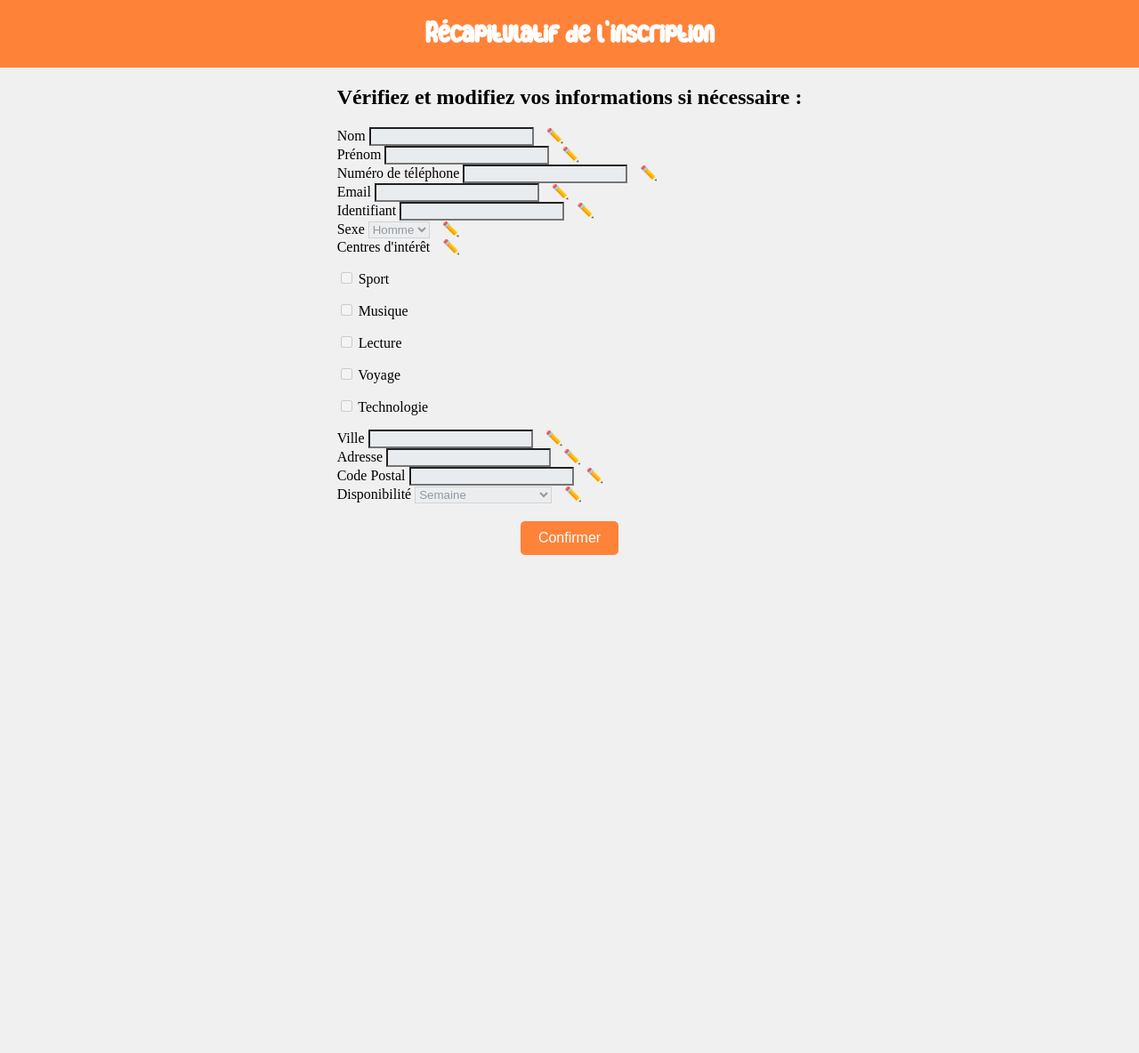
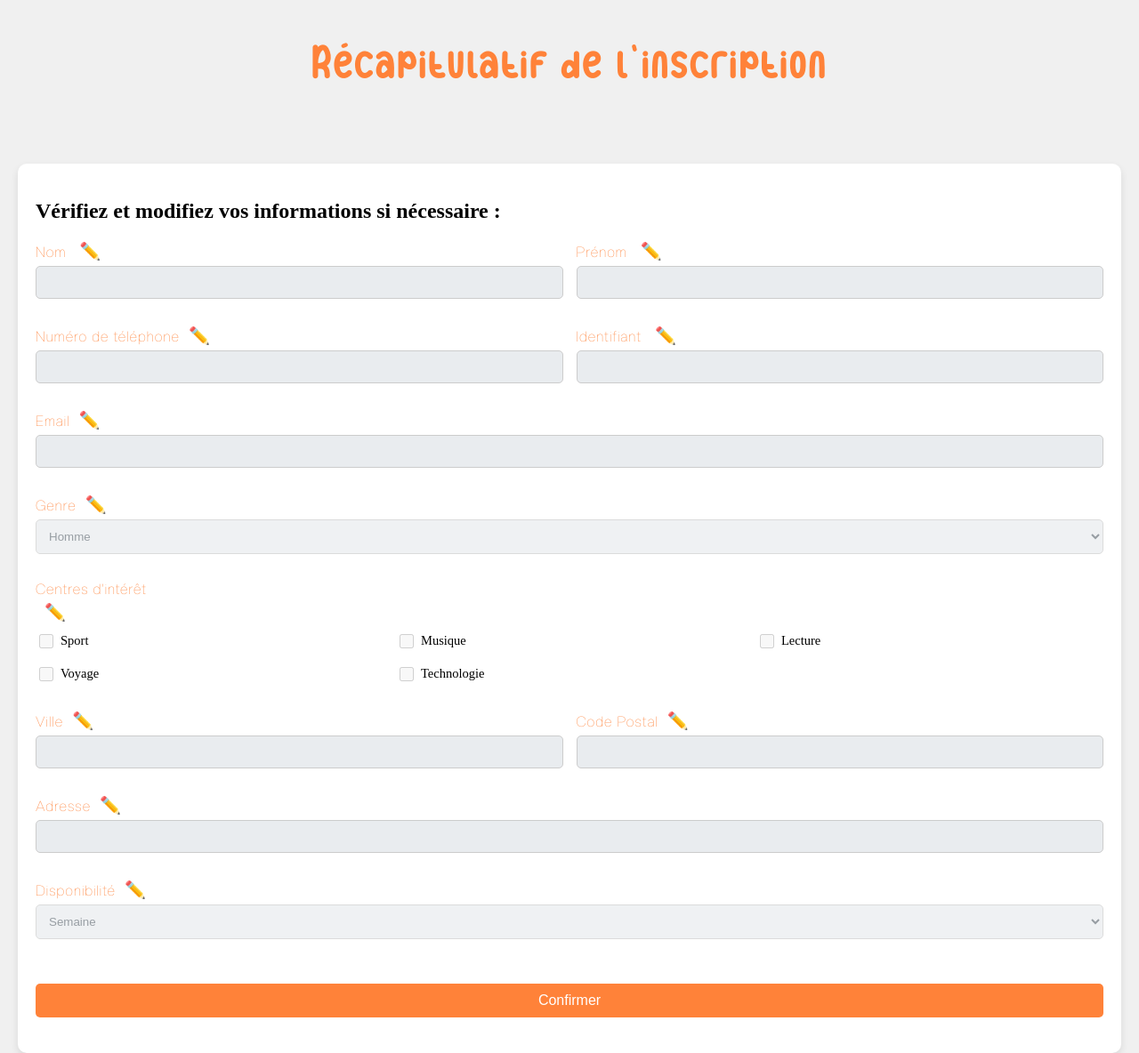
Before and after one commit to JustDevop/VolumnTime, a PHP site: page /php/Recapitulatif.php in a window 1280 px wide. Shown: the whole page at 89% size. Before the commit the page ends 624 px from the top, so only its background shows below. Run offline with PHP 8.4, Linux system fonts and the light colour scheme; data that the repository does not hold is empty.

Commit message:
bcp trop de changement

```diff
--- a/css/styleRecap.css
+++ b/css/styleRecap.css
@@ -4,6 +4,7 @@ html, body {
     margin: 0;
     height: 100%; /* Assurez-vous que le body prend toute la hauteur */
 }
+
 
 /*POLICE*/
 @font-face {
@@ -31,21 +32,22 @@ body {
 }
 
 header {
-    width: 100%;
-    background-color: #ff8239; /* Changement de la couleur de fond */
-    color: white; /* Changement de la couleur du texte */
-    padding: 20px 0;
+    /* width: 100%;
+    padding: 20px 0; */
     text-align: center;
+    margin-bottom: 20px;
 }
 
 h1 {
-    margin: 0;
-    font-size: 2.5em; /* Augmentation de la taille de la police */
-    font-family: Nightblows; /* Utilisation de la police Nightblows */
+    font-size: 400%;
+    font-family: Nightblows;
+    letter-spacing: 2px;
+    font-weight: 300;
+    color: #ff8239;
 }
 
 .main {
-    background-color: white; /* Changement de la couleur de fond */
+    background-color: #eee; /* Changement de la couleur de fond */
     padding: 30px; /* Augmentation du padding */
     border-radius: 10px; /* Augmentation du border-radius */
     box-shadow: 0 8px 16px rgba(0, 0, 0, 0.2); /* Augmentation de l'ombre */
@@ -63,6 +65,7 @@ h1 {
 .form-group {
     flex: 1;
     margin-right: 10px;
+    grid-column: span 2; /* Ajout de cette ligne pour que le bouton prenne toute la largeur */
 }
 
 .form-group:last-child {
@@ -87,7 +90,8 @@ h1 {
 
 .form-group .btn {
     display: block;
-    margin: 20px auto; /* Centrer le bouton */
+    width: 100%; /* S'assure que le bouton prend toute la largeur */
+    margin: 20px auto;
     padding: 10px 20px;
     background-color: #ff8239; /* Couleur de fond du bouton */
     color: white; /* Couleur du texte du bouton */
@@ -114,3 +118,145 @@ h1 {
 .checkbox-group label {
     font-weight: normal; /* Enlever le gras */
 }
+
+.formRecap {
+    background-color: #fff;
+    padding: 20px;
+    border-radius: 10px;
+    box-shadow: 0 4px 8px rgba(0, 0, 0, 0.1);
+    width: 1200px;
+    margin-top: 20px;
+}
+
+label {
+    margin-bottom: 5px;
+    color: #ff8239;
+    font-family: Creato;
+    letter-spacing: 1px;
+}
+
+/* Styles de la boîte d'inscription */
+.formIns {
+    background-color: #fff;
+    padding: 20px;
+    border-radius: 10px;
+    box-shadow: 0 4px 8px rgba(0, 0, 0, 0.1);
+    width: 300px;
+    margin-top: 20px; /* Ajout d'une marge supérieure pour descendre le formulaire */
+}
+
+form {
+    display: grid;
+    grid-template-columns: 1fr 1fr;
+    gap: 15px;
+}
+
+.nom, .prenom, .tel, .mail, .id, .mdp, .sexe, .centre, .ville, .adresse, .postal, .dispo, .handicap, .descriptionHandi {
+    margin-bottom: 15px;
+}
+
+.nom, .prenom, .tel, .id {
+    display: flex;
+    flex-direction: column;
+    grid-column: span 1;
+}
+
+.mail, .sexe, .centre, .adresse, .dispo, .descriptionHandi {
+    display: flex;
+    flex-direction: column;
+    grid-column: span 2;
+}
+
+.ville, .postal {
+    display: flex;
+    flex-direction: column;
+    grid-column: span 1;
+}
+
+.centre p {
+    float: left;
+    font-size: 14.5px;
+    margin: 0;
+    padding: 0;
+}
+
+.centre1 {
+    display: grid;
+    grid-template-columns: repeat(3, 1fr);
+    gap: 15px;
+    margin-top: 10px;
+}
+
+.centre1 p {
+    display: flex;
+    align-items: center;
+    justify-content: flex-start;
+    text-align: left;
+    margin: 0;
+    padding: 0;
+}
+
+.centre1 input[type="checkbox"] {
+    margin-right: 8px;
+    width: 16px;
+    height: 16px;
+}
+
+input, select, textarea {
+    padding: 10px;
+    border: 1px solid #ccc;
+    border-radius: 5px;
+    width: 100%;
+    box-sizing: border-box; /* Assurez-vous que les champs remplissent la largeur */
+}
+
+select[multiple] {
+    height: auto;
+}
+
+button.btn, a.btn {
+    padding: 10px;
+    background-color: #ff8239;
+    color: white;
+    border: none;
+    border-radius: 5px;
+    cursor: pointer;
+    text-align: center;
+    text-decoration: none;
+    transition: background-color 0.3s ease;
+    display: block;
+    margin-top: 10px;
+    grid-column: span 2;
+    width: 100%;
+}
+
+button.btn:hover, a.btn:hover {
+    background-color: #e67333;
+}
+
+p {
+    text-align: center;
+    margin-top: 20px;
+}
+
+p a {
+    color: #ff8239;
+    text-decoration: none;
+}
+
+p a:hover {
+    text-decoration: underline;
+}
+
+/* Style pour les champs en lecture seule */
+.readonly {
+    background-color: #e9ecef;
+    color: #6c757d;
+}
+
+/* Style pour les boutons d'édition */
+.edit-btn {
+    cursor: pointer;
+    margin-left: 10px;
+    font-size: 1.2em;
+}
--- a/include/connect_bdd.php
+++ b/include/connect_bdd.php
@@ -1,9 +1,5 @@
 <?php
     session_start();
-<<<<<<< HEAD
-    try{$db=new PDO('mysql:host=localhost;dbname=db-hauleben','usr-hauleben','s7g9WG2$JwSC');}
-=======
-    try{$db=new PDO('mysql:host=localhost;dbname=volumntime','hauleben','s7g9WG2$JwSC');}
->>>>>>> 5c2ac2d32d62dffd10f873f9f1a53a16f063de24
+    try{$db=new PDO('mysql:host=localhost;dbname=db-hauleben','root','');}
     catch(Exception $e){ die('Erreur:' .$e->getMessage() );}
 ?>
--- a/php/Recapitulatif.php
+++ b/php/Recapitulatif.php
@@ -25,38 +25,39 @@
             <h2>Vérifiez et modifiez vos informations si nécessaire :</h2>
             <form action="creation_benevole.php" method="POST">
                 <div class="nom">
-                    <label for="nom">Nom</label>
+                    <label for="nom">Nom <span class="edit-btn" onclick="enableEdit('nom')">✏️</span></label>
                     <input type="text" id="nom" name="nom" value="<?php echo htmlspecialchars($_POST['nom']); ?>" required readonly class="readonly">
-                    <span class="edit-btn" onclick="enableEdit('nom')">✏️</span>
+
                 </div>
                 <div class="prenom">
-                    <label for="prenom">Prénom</label>
+                    <label for="prenom">Prénom <span class="edit-btn" onclick="enableEdit('prenom')">✏️</span></label>
                     <input type="text" id="prenom" name="prenom" value="<?php echo htmlspecialchars($_POST['prenom']); ?>" required readonly class="readonly">
-                    <span class="edit-btn" onclick="enableEdit('prenom')">✏️</span>
+
                 </div>
                 <div class="tel">
-                    <label for="telephone">Numéro de téléphone</label>
+                    <label for="telephone">Numéro de téléphone<span class="edit-btn" onclick="enableEdit('telephone')">✏️</span></label>
                     <input type="tel" id="telephone" name="telephone" pattern="\d{10}" maxlength="10" value="<?php echo htmlspecialchars($_POST['telephone']); ?>" required readonly class="readonly">
-                    <span class="edit-btn" onclick="enableEdit('telephone')">✏️</span>
+
+                </div>
+                <div class="id">
+                    <label for="identifiant">Identifiant <span class="edit-btn" onclick="enableEdit('identifiant')">✏️</span></label>
+                    <input type="text" id="identifiant" name="identifiant" value="<?php echo htmlspecialchars($_POST['identifiant']); ?>" required readonly class="readonly">
+
                 </div>
                 <div class="mail">
-                    <label for="email">Email</label>
+                    <label for="email">Email<span class="edit-btn" onclick="enableEdit('email')">✏️</span></label>
                     <input type="email" id="email" name="email" value="<?php echo htmlspecialchars($_POST['email']); ?>" required readonly class="readonly">
-                    <span class="edit-btn" onclick="enableEdit('email')">✏️</span>
+
                 </div>
-                <div class="id">
-                    <label for="identifiant">Identifiant</label>
-                    <input type="text" id="identifiant" name="identifiant" value="<?php echo htmlspecialchars($_POST['identifiant']); ?>" required readonly class="readonly">
-                    <span class="edit-btn" onclick="enableEdit('identifiant')">✏️</span>
-                </div>
+
                 <div class="sexe">
-                    <label for="sexe">Sexe</label>
+                    <label for="sexe">Genre<span class="edit-btn" onclick="enableEdit('sexe')">✏️</span></label>
                     <select id="sexe" name="sexe" required disabled class="readonly">
                         <option value="homme" <?php if ($_POST['sexe'] == 'homme') echo 'selected'; ?>>Homme</option>
                         <option value="femme" <?php if ($_POST['sexe'] == 'femme') echo 'selected'; ?>>Femme</option>
                         <option value="neutre" <?php if ($_POST['sexe'] == 'neutre') echo 'selected'; ?>>Neutre</option>
                     </select>
-                    <span class="edit-btn" onclick="enableEdit('sexe')">✏️</span>
+
                 </div>
                 <div class="centre">
                     <label for="interets">Centres d'intérêt</label>
@@ -85,28 +86,29 @@
                     </div>
                 </div>
                 <div class="ville">
-                    <label for="ville">Ville</label>
+                    <label for="ville">Ville<span class="edit-btn" onclick="enableEdit('ville')">✏️</span></label>
                     <input type="text" id="ville" name="ville" value="<?php echo htmlspecialchars($_POST['ville']); ?>" required readonly class="readonly">
-                    <span class="edit-btn" onclick="enableEdit('ville')">✏️</span>
+
+                </div>
+                <div class="postal">
+                    <label for="postal">Code Postal<span class="edit-btn" onclick="enableEdit('postal')">✏️</span></label>
+                    <input type="number" id="postal" name="postal" value="<?php echo htmlspecialchars($_POST['postal']); ?>" required readonly class="readonly">
+
                 </div>
                 <div class="adresse">
-                    <label for="adresse">Adresse</label>
+                    <label for="adresse">Adresse<span class="edit-btn" onclick="enableEdit('adresse')">✏️</span></label>
                     <input type="text" id="adresse" name="adresse" value="<?php echo htmlspecialchars($_POST['adresse']); ?>" required readonly class="readonly">
-                    <span class="edit-btn" onclick="enableEdit('adresse')">✏️</span>
+
                 </div>
-                <div class="postal">
-                    <label for="postal">Code Postal</label>
-                    <input type="number" id="postal" name="postal" value="<?php echo htmlspecialchars($_POST['postal']); ?>" required readonly class="readonly">
-                    <span class="edit-btn" onclick="enableEdit('postal')">✏️</span>
-                </div>
+
                 <div class="dispo">
-                    <label for="disponibilite">Disponibilité</label>
+                    <label for="disponibilite">Disponibilité<span class="edit-btn" onclick="enableEdit('disponibilite')">✏️</span></label>
                     <select id="disponibilite" name="disponibilite" required disabled class="readonly">
                         <option value="semaine" <?php if ($_POST['disponibilite'] == 'semaine') echo 'selected'; ?>>Semaine</option>
                         <option value="weekend" <?php if ($_POST['disponibilite'] == 'weekend') echo 'selected'; ?>>Week-end</option>
                         <option value="semaine_weekend" <?php if ($_POST['disponibilite'] == 'semaine_weekend') echo 'selected'; ?>>Semaine et Week-end</option>
                     </select>
-                    <span class="edit-btn" onclick="enableEdit('disponibilite')">✏️</span>
+
                 </div>
                 <?php if (isset($_POST['handicap_checkbox'])): ?>
                 <div class="handicap">
@@ -124,39 +126,6 @@
             </form>
         </div>
     </main>
-    <script>
-        function enableEdit(fieldId) {
-            if (fieldId === 'interets') {
-                var checkboxes = document.querySelectorAll('.centre1 input[type="checkbox"]');
-                checkboxes.forEach(function(checkbox) {
-                    checkbox.disabled = false;
-                    checkbox.classList.remove('readonly');
-                });
-            } else {
-                var field = document.getElementById(fieldId);
-                if (field.tagName === 'SELECT' || field.type === 'checkbox') {
-                    field.disabled = false;
-                    field.classList.remove('readonly');
-                } else {
-                    field.readOnly = false;
-                    field.classList.remove('readonly');
-                }
-            }
-        }
-
-        function toggleHandicapField() {
-            var handicapField = document.getElementById('handicap_field');
-            var descriptionHandicap = document.getElementById('description_handicap');
-            if (document.getElementById('handicap_checkbox').checked) {
-                handicapField.style.display = 'block';
-                descriptionHandicap.readOnly = false;
-                descriptionHandicap.classList.remove('readonly');
-            } else {
-                handicapField.style.display = 'none';
-                descriptionHandicap.readOnly = true;
-                descriptionHandicap.classList.add('readonly');
-            }
-        }
-    </script>
+    <script src="../Js/recap.js"></script>
 </body>
 </html>
```
Also changed, not shown: Js/recap.js (added, +32 -0 lines), css/style.css (+64 -78 lines), css/styleIns.css (+38 -3 lines), php/contact.php (+7 -7 lines), php/inscription.php (+10 -9 lines), Js/inscription.js (line endings or trailing spaces).
